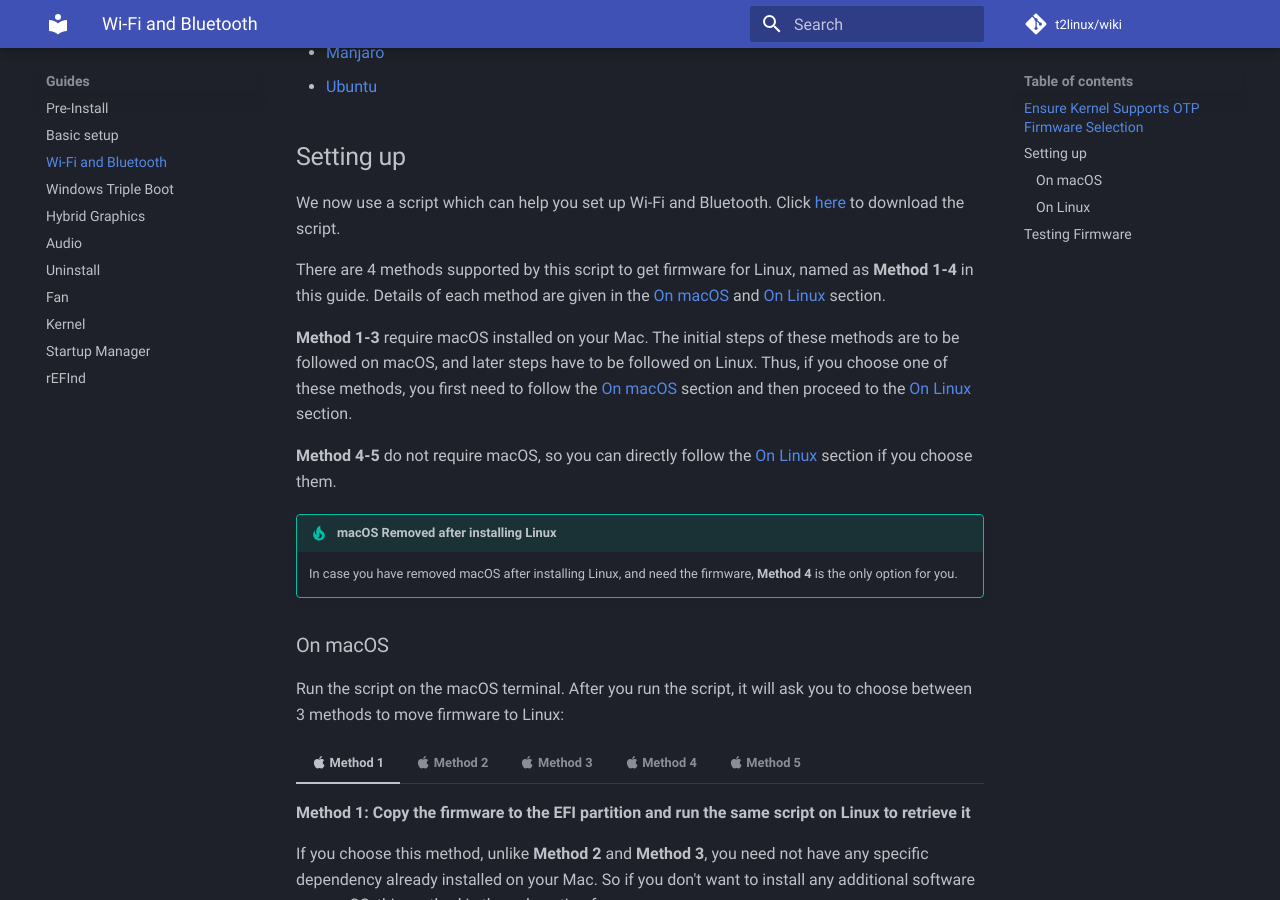
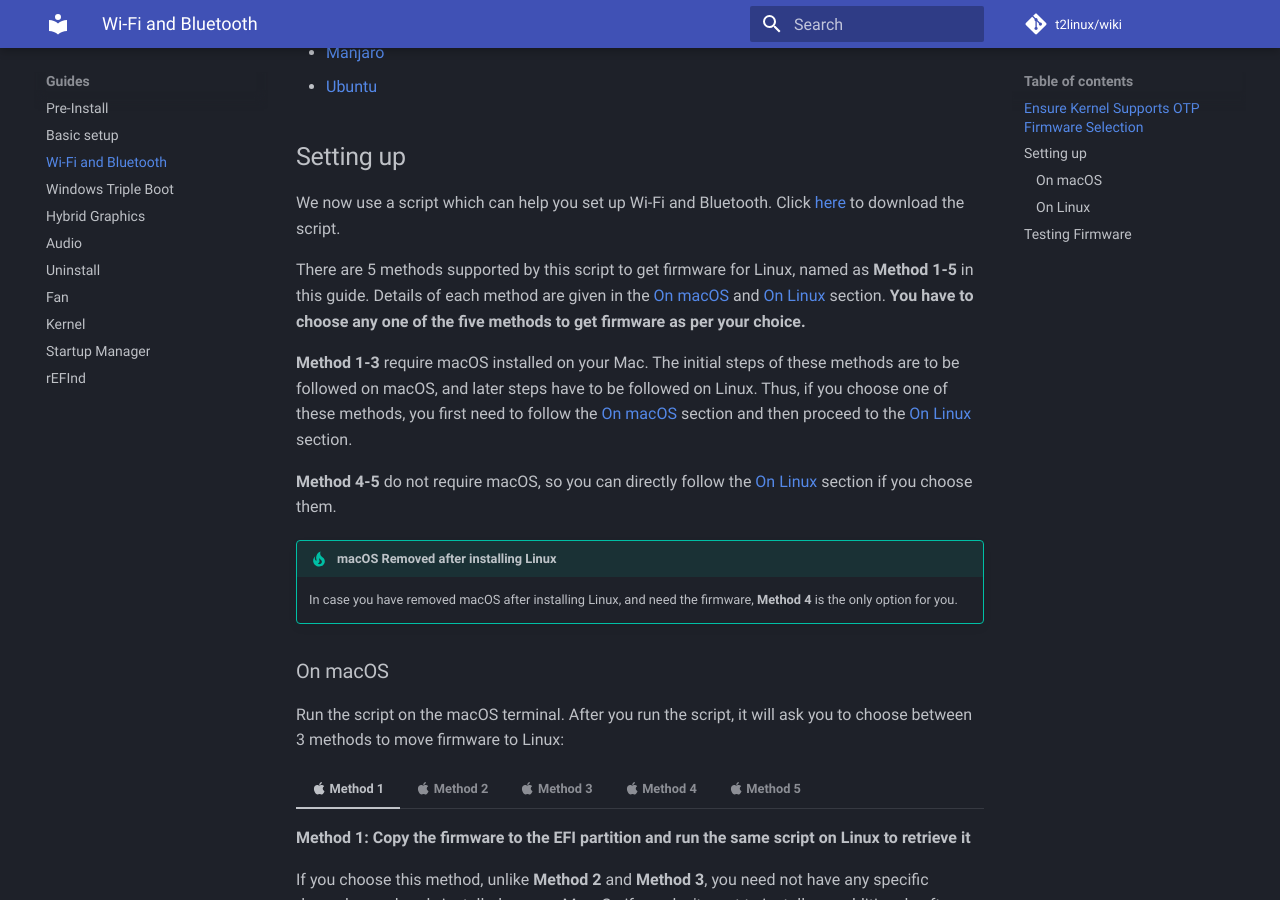
Before and after one commit to t2linux/wiki, an MkDocs documentation site: the page built from docs/guides/wifi-bluetooth.md, in a window 1280 px wide and 900 px high, scrolled down 723 px. Built offline with MkDocs 1.6.1 and Material for MkDocs 9.7.7, drawn with Linux system fonts in a browser that asks for light colours; comment, search, counter and statistics services are not loaded.

Commit message:
Update wifi-bluetooth.md

```diff
--- a/docs/guides/wifi-bluetooth.md
+++ b/docs/guides/wifi-bluetooth.md
@@ -22,7 +22,7 @@ Refer to the "Updating Kernel" section on your distro's FAQ for instructions if
 
 We now use a script which can help you set up Wi-Fi and Bluetooth. Click [here](../tools/firmware.sh) to download the script.
 
-There are 4 methods supported by this script to get firmware for Linux, named as **Method 1-4** in this guide. Details of each method are given in the [On macOS](#on-macos) and [On Linux](#on-linux) section.
+There are 5 methods supported by this script to get firmware for Linux, named as **Method 1-5** in this guide. Details of each method are given in the [On macOS](#on-macos) and [On Linux](#on-linux) section. **You have to choose any one of the five methods to get firmware as per your choice.**
 
 **Method 1-3** require macOS installed on your Mac. The initial steps of these methods are to be followed on macOS, and later steps have to be followed on Linux. Thus, if you choose one of these methods, you first need to follow the [On macOS](#on-macos) section and then proceed to the [On Linux](#on-linux) section.
 
```
